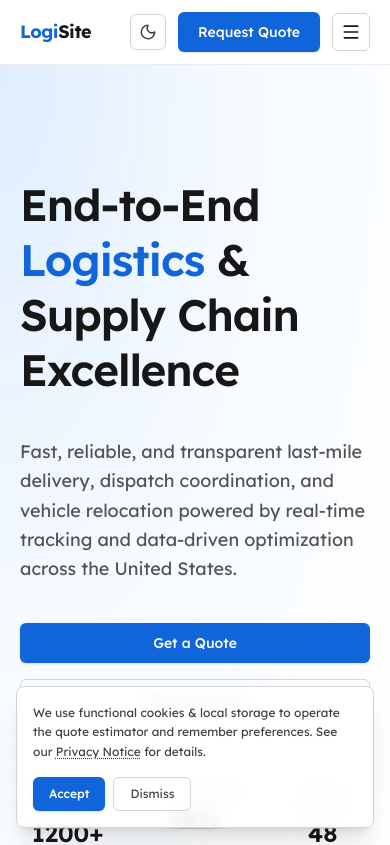
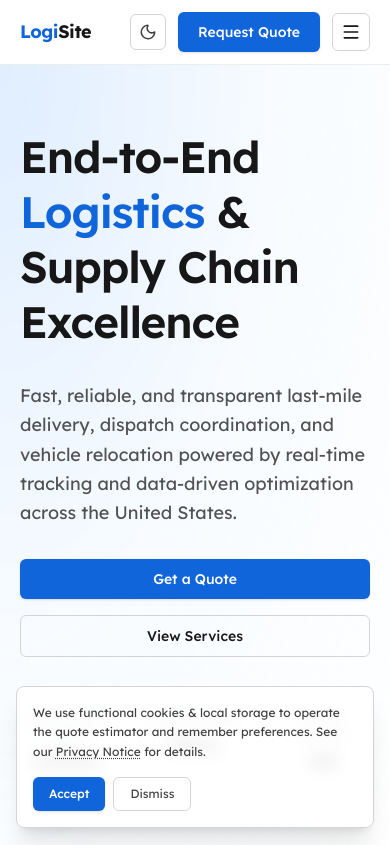
Before and after one commit to Mahenul-Haque-Chowdhury/Logistics, a Next.js app: page / in a window 390 px wide. Shown: the top 845 px of the page. Built offline with nearby package versions, Linux system fonts and the light colour scheme.

Commit message:
fix(hero): reduce mobile top spacing under header

```diff
--- a/src/components/sections/AnimatedHero.tsx
+++ b/src/components/sections/AnimatedHero.tsx
@@ -66,13 +66,13 @@ export function AnimatedHero() {
   return (
     <section className="relative overflow-hidden">
       <div className="absolute inset-0 -z-10 bg-[radial-gradient(ellipse_at_top_left,var(--tw-gradient-stops))] from-brand-500/15 via-brand-200/10 to-transparent" />
-      <div className="container max-w-6xl py-28 md:py-40">
+  <div className="container max-w-6xl pt-16 pb-24 md:pt-28 md:pb-40">
         <motion.div
           initial="hidden"
           whileInView="show"
           viewport={{ once: true, amount: 0.5 }}
           variants={container}
-          className="max-w-4xl space-y-10"
+          className="max-w-4xl space-y-8 md:space-y-10"
         >
           <motion.h1 variants={item} className="font-heading text-[2.75rem] md:text-6xl font-semibold tracking-tight leading-tight">
             End-to-End <span className="text-brand-600">Logistics</span> & Supply Chain Excellence
```
